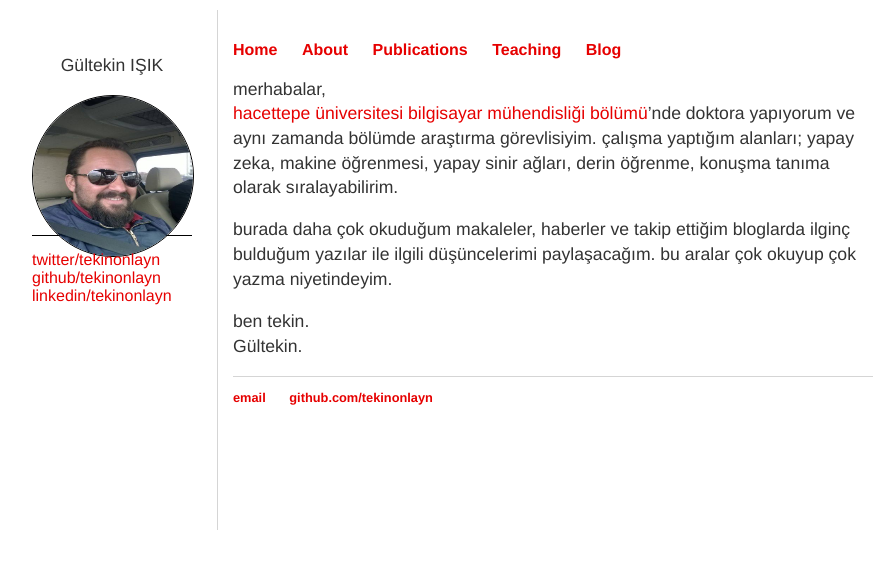
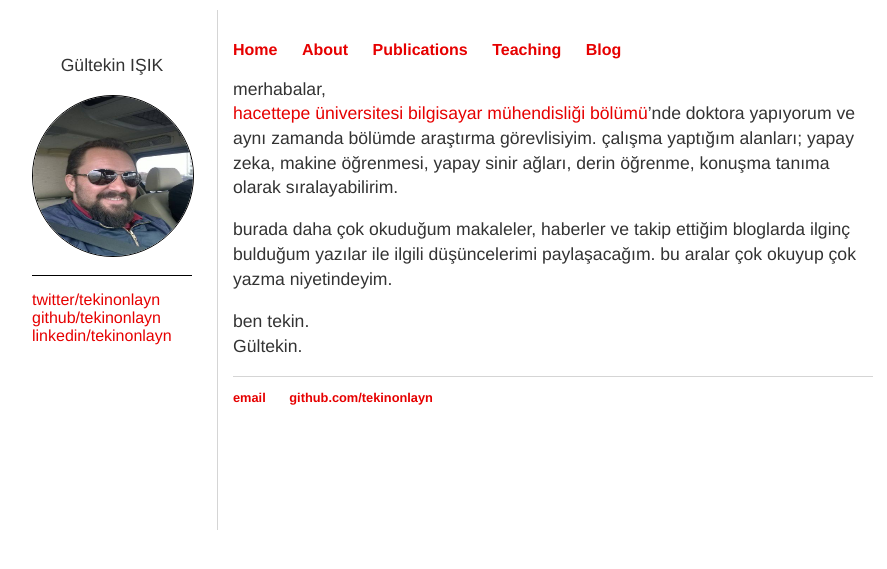
Before and after one commit to tekinonlayn/gi.github.io, a Jekyll site: the page built from cv/cv.html, in a window 1280 px wide. Shown: the top 569 px of the page, without its empty margins (59-946 px from the left). Built offline with Jekyll 4.4.1, drawn with Linux system fonts in a browser that asks for light colours.

Commit message:
Update varsay.css

```diff
--- a/css/varsay.css
+++ b/css/varsay.css
@@ -27,7 +27,7 @@ body {
 
 #foto {
     width: 160px;
-    height: 200px;
+    height: 240px;
     border-bottom: 1px solid black;
     /*border-radius: 50px;*/
     margin-top: 15px;
```
